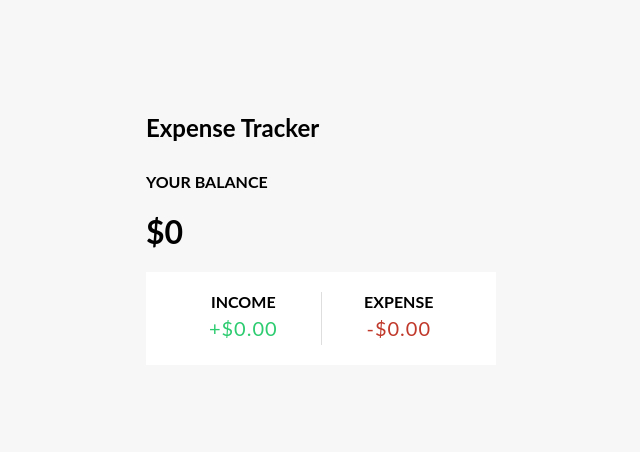
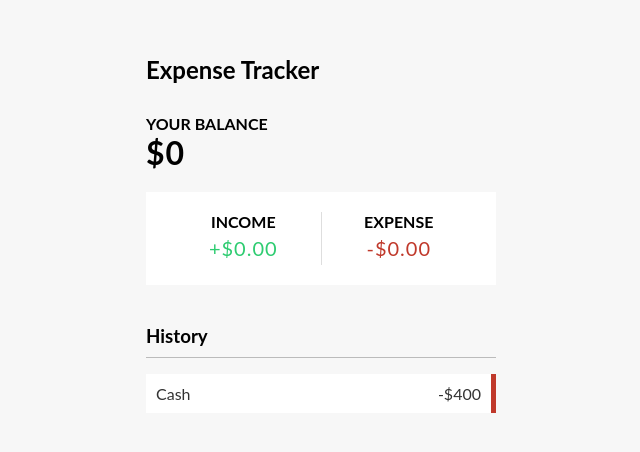
Before and after one commit to HarunSarii/ExpenseTracker-React-Redux, a React (Create React App) app: page / in a window 1280 px wide. Shown: the part 156-608 px from the top of the page, without its empty margins (319-959 px from the left). Built offline with nearby package versions, Linux system fonts and the light colour scheme.

Commit message:
Add TransactionList

```diff
--- a/src/App.css
+++ b/src/App.css
@@ -12,6 +12,17 @@ body {
 .container {
   margin: 30px auto;
   width: 350px;
+}
+
+h1 {
+  letter-spacing: 1px;
+  margin: 0;
+}
+
+h3 {
+  border-bottom: 1px solid #bbb;
+  padding-bottom: 10px;
+  margin: 40px 0 10px;
 }
 
 h4 {
@@ -50,3 +61,48 @@ h4 {
 .money.minus {
   color: #c0392b;
 }
+
+.list {
+  list-style-type: none;
+  padding: 0;
+  margin-bottom: 40px;
+}
+
+.list li {
+  background-color: #fff;
+  box-shadow: var(--box-shadow);
+  color: #333;
+  display: flex;
+  justify-content: space-between;
+  position: relative;
+  padding: 10px;
+  margin: 10px 0;
+}
+
+.list li.plus {
+  border-right: 5px solid #2ecc71;
+}
+
+.list li.minus {
+  border-right: 5px solid #c0392b;
+}
+
+.delete-btn {
+  cursor: pointer;
+  background-color: #e74c3c;
+  border: 0;
+  color: #fff;
+  font-size: 20px;
+  line-height: 20px;
+  padding: 2px 5px;
+  position: absolute;
+  top: 50%;
+  left: 0;
+  transform: translate(-100%, -50%);
+  opacity: 0;
+  transition: opacity 0.3s ease;
+}
+
+.list li:hover .delete-btn {
+  opacity: 1;
+}
--- a/src/App.js
+++ b/src/App.js
@@ -2,6 +2,7 @@ import './App.css';
 import { Balance } from './components/Balance';
 import { Header } from './components/Header'
 import { IncomeExpenses } from './components/IncomeExpenses';
+import { TransactionList } from './components/TransactionList';
 
 function App() {
   return (
@@ -10,6 +11,7 @@ function App() {
       <div className='container'>
         <Balance />
         <IncomeExpenses />
+        <TransactionList />
       </div>
     </div>
   );
--- /dev/null
+++ b/src/components/TransactionList.js
@@ -0,0 +1,15 @@
+import React from 'react'
+
+export const TransactionList = () => {
+    return (
+        <>
+            <h3>History</h3>
+            <ul id='list' className='list'>
+                <li className='minus' >
+                    Cash <span>-$400</span><button className='delete-btn'>x</button>
+                </li>
+            </ul>
+
+        </>
+    )
+}
```
